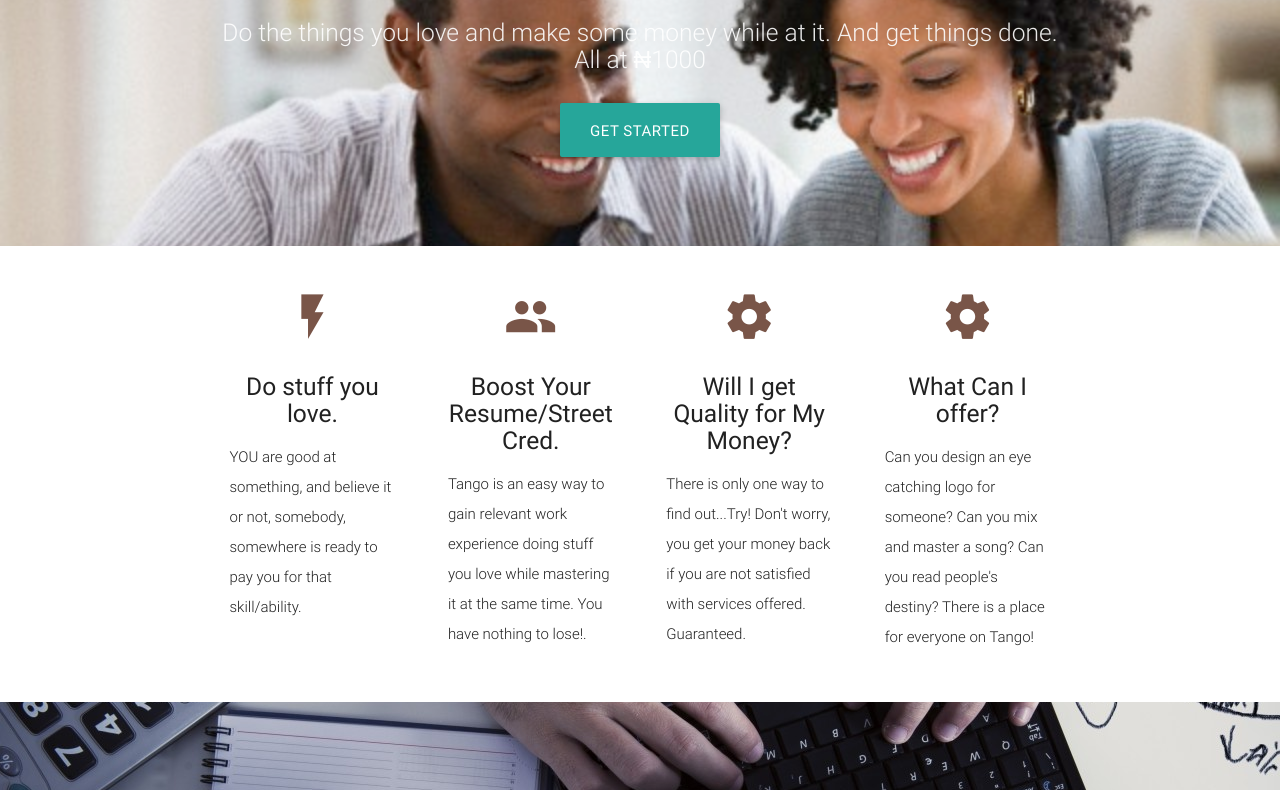
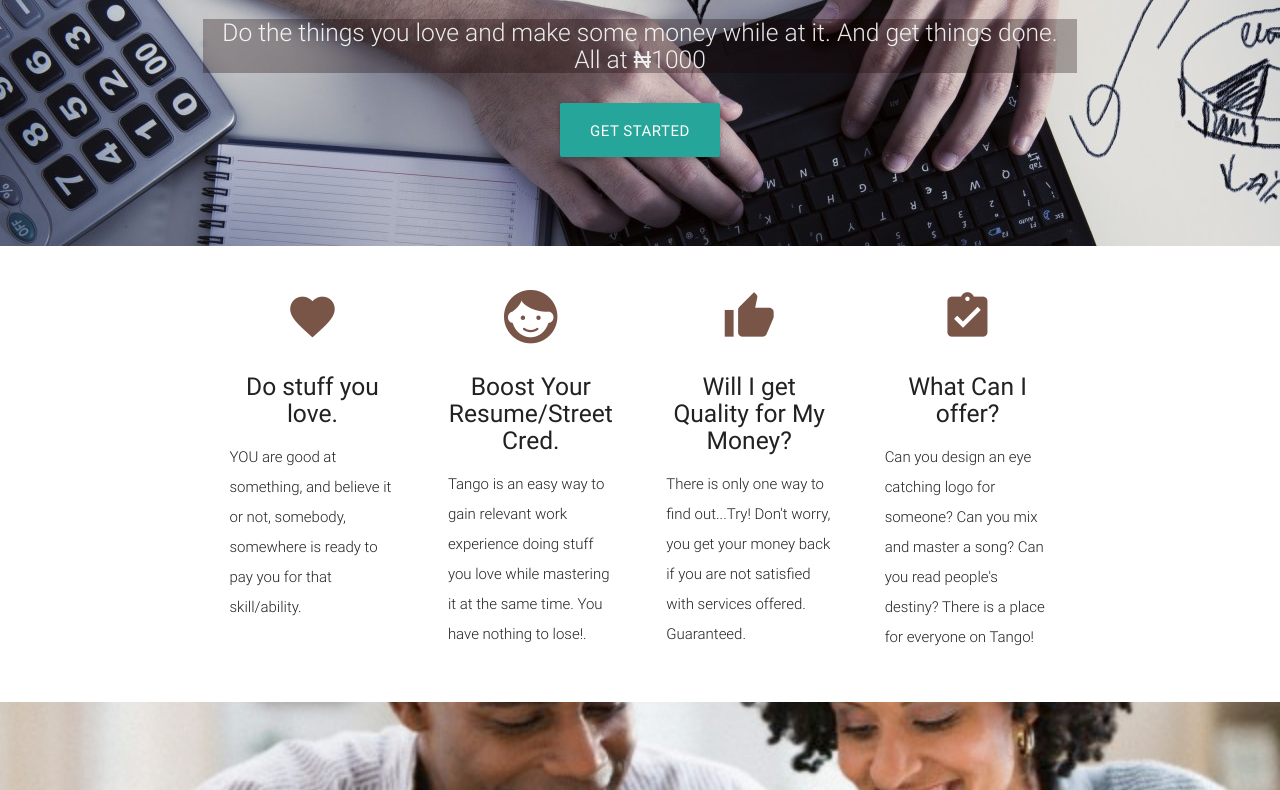
Before and after one commit to andela-asogbein/tango, a website: page public/index.html in a window 1280 px wide. Shown: the part 198-988 px from the top of the page. Drawn offline with nearby package versions, Linux system fonts and the light colour scheme.

Commit message:
edited styles

```diff
--- a/public/index.html
+++ b/public/index.html
@@ -29,18 +29,18 @@
     <div class="section no-pad-bot">
       <div class="container">
         <br><br>
-        <h1 class="header center teal-text text-lighten-2">&#8358;1000. EVERYTHING</h1>
+        <h1 class="header center teal-text text-lighten-2" style="background-color:rgba(20,0,0,0.3);">&#8358;1000. EVERYTHING</h1>
         <div class="row center">
-          <h5 class="header col s12 light">Do the things you love and make some money while at it. And get things done. All at &#8358;1000</h5>
+          <h5 class="header col s12 light" style="background-color:rgba(20,0,0,0.3);">Do the things you love and make some money while at it. And get things done. All at &#8358;1000</h5>
         </div>
         <div class="row center">
-          <a href="http://materializecss.com/getting-started.html" id="download-button" class="btn-large waves-effect waves-light teal lighten-1">Get Started</a>
+          <a href="#subscribe" id="download-button" class="btn-large waves-effect waves-light teal lighten-1">Get Started</a>
         </div>
         <br><br>
 
       </div>
     </div>
-    <div class="parallax"><img src="img/one.jpg"></div>
+    <div class="parallax"><img src="img/two.jpg"></div>
   </div>
 
 
@@ -51,7 +51,7 @@
       <div class="row">
         <div class="col s12 m3">
           <div class="icon-block">
-            <h2 class="center brown-text"><i class="mdi-image-flash-on"></i></h2>
+            <h2 class="center brown-text"><i class="mdi-action-favorite"></i></h2>
             <h5 class="center">Do stuff you love.</h5>
 
             <p class="light">YOU are good at something, and believe it or not, somebody, somewhere is ready to pay you for that skill/ability.</p>
@@ -60,7 +60,7 @@
 
         <div class="col s12 m3">
           <div class="icon-block">
-            <h2 class="center brown-text"><i class="mdi-social-group"></i></h2>
+            <h2 class="center brown-text"><i class="mdi-action-face-unlock"></i></h2>
             <h5 class="center">Boost Your Resume/Street Cred.</h5>
 
             <p class="light">Tango is an easy way to gain relevant work experience doing stuff you love while mastering it at the same time. You have nothing to lose!.</p>
@@ -69,7 +69,7 @@
 
         <div class="col s12 m3">
           <div class="icon-block">
-            <h2 class="center brown-text"><i class="mdi-action-settings"></i></h2>
+            <h2 class="center brown-text"><i class="mdi-action-thumb-up"></i></h2>
             <h5 class="center">Will I get Quality for My Money?</h5>
 
             <p class="light">There is only one way to find out...Try! Don't worry, you get your money back if you are not satisfied with services offered. Guaranteed.</p>
@@ -78,7 +78,7 @@
 
         <div class="col s12 m3">
           <div class="icon-block">
-            <h2 class="center brown-text"><i class="mdi-action-settings"></i></h2>
+            <h2 class="center brown-text"><i class="mdi-action-assignment-turned-in"></i></h2>
             <h5 class="center">What Can I offer?</h5>
 
             <p class="light">Can you design an eye catching logo for someone? Can you mix and master a song? Can you read people's destiny? There is a place for everyone on Tango!</p>
@@ -98,13 +98,13 @@
         </div>
       </div>
     </div>
-    <div class="parallax"><img src="img/two.jpg" alt="Unsplashed background img 2"></div>
+    <div class="parallax"><img src="img/one.jpg" alt="Unsplashed background img 2"></div>
   </div>
 
   <div class="container">
     <div class="section">
 
-      <div class="row" ng-controller="userCtrl">
+      <div class="row" ng-controller="userCtrl" id='subscribe'>
         <div class="col s12 center">
           <h3><i class="mdi-content-send brown-text"></i></h3>
           <h5>We are launching in the next FOUR WEEKS! Subscribe and receive recharge cards. Subscribe now by entering your email to recieve free &#8358;2000 credit on Tango when we launch.</h5>
@@ -123,7 +123,7 @@
 
   <footer class="page-footer teal">
       <div class="container center">
-      <a href='https://github.com/andela-asogbein' class='white-text'>Jibola</a> <a href='https://github.com/andela-ssunday' class='white-text'>Stephen</a>
+      Built by <a href='https://github.com/andela-asogbein' class='white-text'>Jibola </a> and <a href='https://github.com/andela-ssunday' class='white-text'> Stephen</a> at <a href='http://www.andela.co/' class='white-text'>Andela</a>
       </div>
   </footer>
 
```
